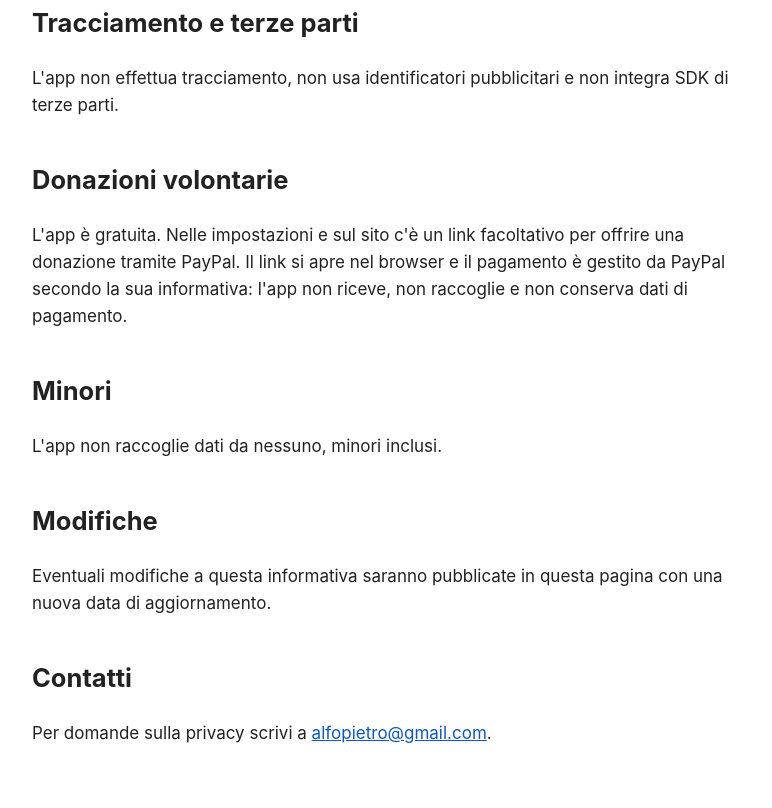
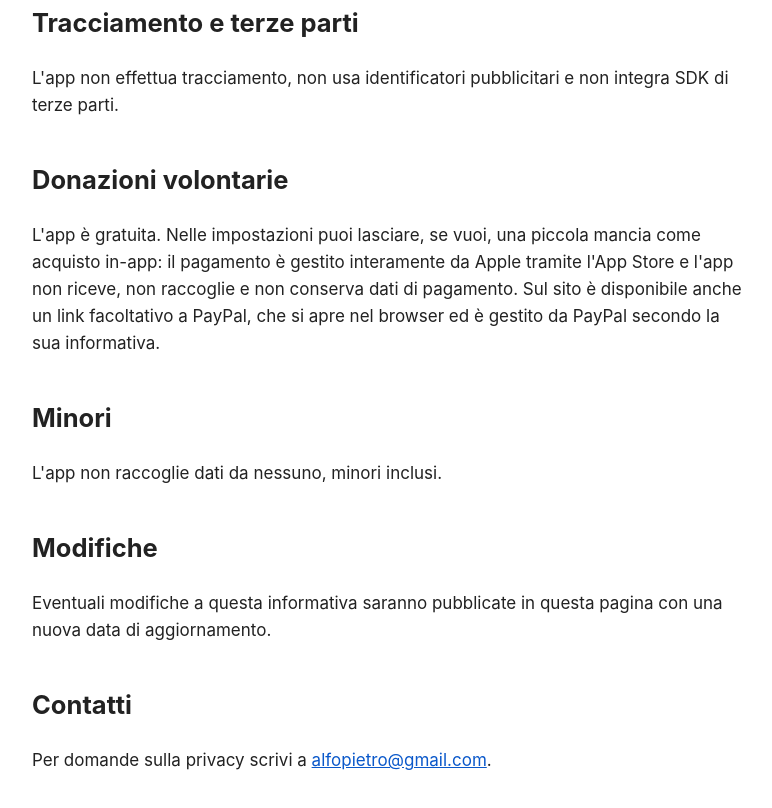
Before and after one commit to officialgiop/scoppia-mente, a plain HTML site: page privacy.html in a window 1280 px wide. Shown: the part 1028-1836 px from the top of the page, without its empty margins (248-1020 px from the left). Drawn offline with Linux system fonts and the light colour scheme.

Commit message:
Privacy: mance in-app e PayPal solo sul sito

```diff
--- a/privacy.html
+++ b/privacy.html
@@ -22,7 +22,7 @@
 <h2>Tracciamento e terze parti</h2>
 <p>L&#x27;app non effettua tracciamento, non usa identificatori pubblicitari e non integra SDK di terze parti.</p>
 <h2>Donazioni volontarie</h2>
-<p>L'app è gratuita. Nelle impostazioni e sul sito c'è un link facoltativo per offrire una donazione tramite PayPal. Il link si apre nel browser e il pagamento è gestito da PayPal secondo la sua informativa: l'app non riceve, non raccoglie e non conserva dati di pagamento.</p>
+<p>L'app è gratuita. Nelle impostazioni puoi lasciare, se vuoi, una piccola mancia come acquisto in-app: il pagamento è gestito interamente da Apple tramite l'App Store e l'app non riceve, non raccoglie e non conserva dati di pagamento. Sul sito è disponibile anche un link facoltativo a PayPal, che si apre nel browser ed è gestito da PayPal secondo la sua informativa.</p>
 <h2>Minori</h2>
 <p>L&#x27;app non raccoglie dati da nessuno, minori inclusi.</p>
 <h2>Modifiche</h2>
```
